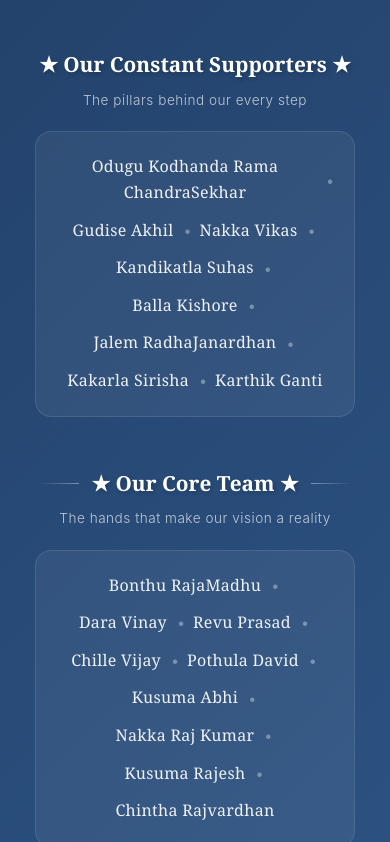
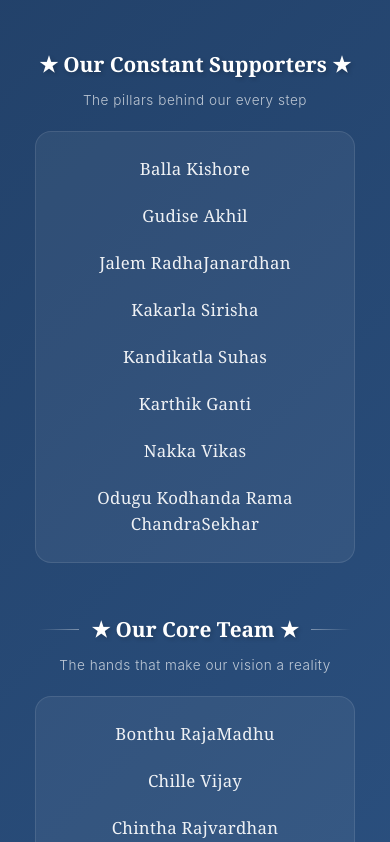
Before and after one commit to karthik-ganti/BlueShadows, a React (Vite) app: page /#/founders in a window 390 px wide. Shown: the part 822-1664 px from the top of the page. Built offline with nearby package versions, Linux system fonts and the light colour scheme.

Commit message:
Sort team lists alphabetically and format mobile view

```diff
--- a/src/index.css
+++ b/src/index.css
@@ -1446,16 +1446,18 @@ body {
   }
 
   .team-names-flow {
-    padding: 18px 16px;
-    gap: 4px 2px;
+    padding: 20px 16px;
+    flex-direction: column;
+    gap: 12px;
   }
 
   .team-name-text {
-    font-size: 1rem;
+    font-size: 1.05rem;
+    text-align: center;
   }
 
   .team-name-dot {
-    margin: 0 4px;
+    display: none;
   }
 
   /* Donate Page Mobile */
--- a/src/pages/Founders.jsx
+++ b/src/pages/Founders.jsx
@@ -58,14 +58,14 @@ function Founders() {
             <p className="team-section-subtitle">The pillars behind our every step</p>
             <div className="team-names-flow">
               {[
-                'Odugu Kodhanda Rama ChandraSekhar',
+                'Balla Kishore',
                 'Gudise Akhil',
-                'Nakka Vikas',
-                'Kandikatla Suhas',
-                'Balla Kishore',
                 'Jalem RadhaJanardhan',
                 'Kakarla Sirisha',
+                'Kandikatla Suhas',
                 'Karthik Ganti',
+                'Nakka Vikas',
+                'Odugu Kodhanda Rama ChandraSekhar',
               ].map((name, index, arr) => (
                 <span key={index} className="team-name-item">
                   <span className="team-name-text">{name}</span>
@@ -86,14 +86,14 @@ function Founders() {
             <div className="team-names-flow">
               {[
                 'Bonthu RajaMadhu',
+                'Chille Vijay',
+                'Chintha Rajvardhan',
                 'Dara Vinay',
+                'Kusuma Abhi',
+                'Kusuma Rajesh',
+                'Nakka Raj Kumar',
+                'Pothula David',
                 'Revu Prasad',
-                'Chille Vijay',
-                'Pothula David',
-                'Kusuma Abhi',
-                'Nakka Raj Kumar',
-                'Kusuma Rajesh',
-                'Chintha Rajvardhan',
               ].map((name, index, arr) => (
                 <span key={index} className="team-name-item">
                   <span className="team-name-text">{name}</span>
```
